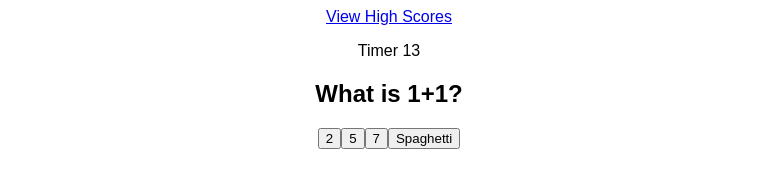
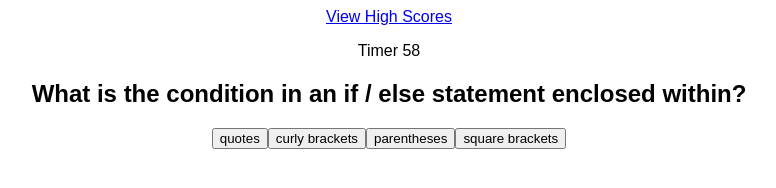
Before and after one commit to mpick90sick/Cool-Code-Quiz, a plain HTML site: page index.html in a window 1280 px wide. Both pictures are taken after a click on the button "Start Quiz". Shown: the whole page, without its empty margins (251-1027 px from the left). Drawn offline with Linux system fonts and the light colour scheme.

Commit message:
Changed questions to be JavaScript related

```diff
--- a/Assets/JavaScript/script.js
+++ b/Assets/JavaScript/script.js
@@ -9,25 +9,37 @@ var initialScreen = document.querySelector(".initialScreen")
 var submitBtn = document.querySelector(".submitBtn")
 var timer = document.querySelector(".timer")
 var timeInterval
-var timeLeft = 15
+var timeLeft = 60
 var score = 0
 var qIndex = 0
 var questionArray = [
     {
-        question: "What is 1+1?",
-        choices: [2, 5, 7, "Spaghetti"],
-        correct: 2
+        question: "What is the condition in an if / else statement enclosed within?",
+        choices: ["quotes", "curly brackets", "parentheses", "square brackets"],
+        correct: "curly brackets"
     },
     {
-        question: "What is 1+5?",
-        choices: [6, 5, 7, "Spaghetti"],
-        correct: 6
+        question: "What do commonly used datatypes not include?",
+        choices: ["strings", "booleans", "alerts", "numbers"],
+        correct: "booleans"
     },
     {
-        question: "What is the meaning of life?",
-        choices: [6, 5, 7, "Spaghetti"],
-        correct: "Spaghetti"
+        question: "What are arrays in JavaScript used to store?",
+        choices: ["numbers and strings", "other arrays", "booleans", "all of the above"],
+        correct: "all of the above"
+    },
+    {
+        question: "What should string values be enclosed in when being assigned to variables?",
+        choices: ["commas", "curly brackets", "quotes", "parentheses"],
+        correct: "curly brackets"
+    },
+    {
+        question: "What's a useful tool used during development and debugging for printing content to the debugger?",
+        choices: ["JavaScript", "terminal/bash", "for loops", "console log"],
+        correct: "for loops"
     }
+
+
 ]
 
 
@@ -54,7 +66,7 @@ function displayQuestions() {
 }
 
 function checkQuestion() {
-    if(qIndex < questionArray.length - 1) {
+    if(qIndex < questionArray.length-1) {
         qIndex++
         displayQuestions()
     }
@@ -73,7 +85,7 @@ function startTimer() {
     timeInterval=setInterval(function(){
         timeLeft--
         timer.textContent=timeLeft
-        if(timeLeft <= 0 || qIndex == questionArray - 1) {
+        if(timeLeft <= 0 || qIndex === questionArray) {
             gameOver()
         }
     }, 1000)
--- a/Assets/css/style.css
+++ b/Assets/css/style.css
@@ -13,6 +13,7 @@ body {
     font-weight: 100;
     color: #fff;
     background: #73005C;
+    border-radius: 8px;
 
 }
 
--- a/index.html
+++ b/index.html
@@ -10,7 +10,7 @@
 <body>
  <header>
     <a href="./highscore.html"> View High Scores </a>
-    <p> Timer <span class = "timer"> 15 </span></p>
+    <p> Timer <span class = "timer"> 60 </span></p>
  </header>
  <section class="startScreen">
     <h1>Cool Code Quiz</h1>
```
